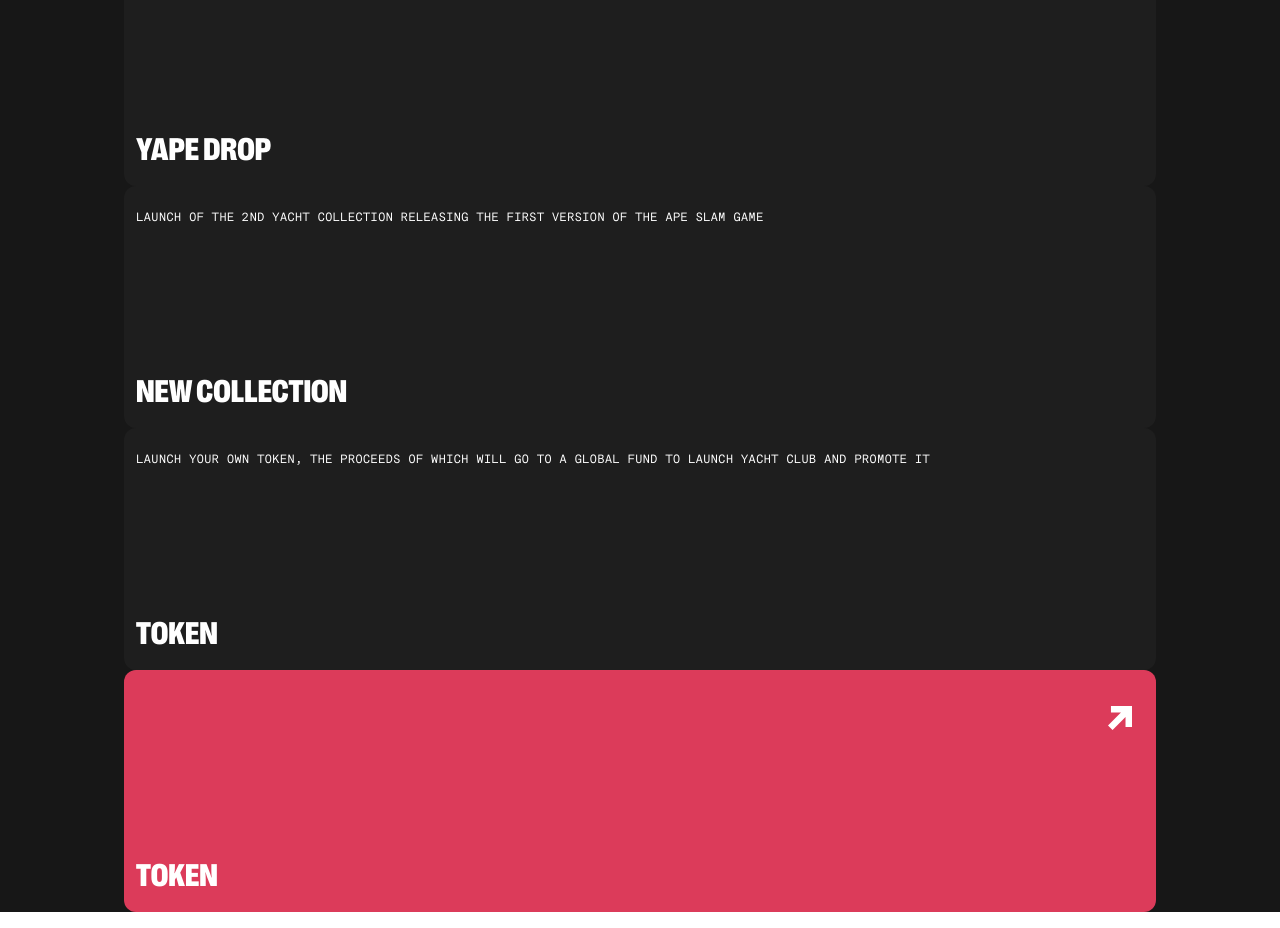
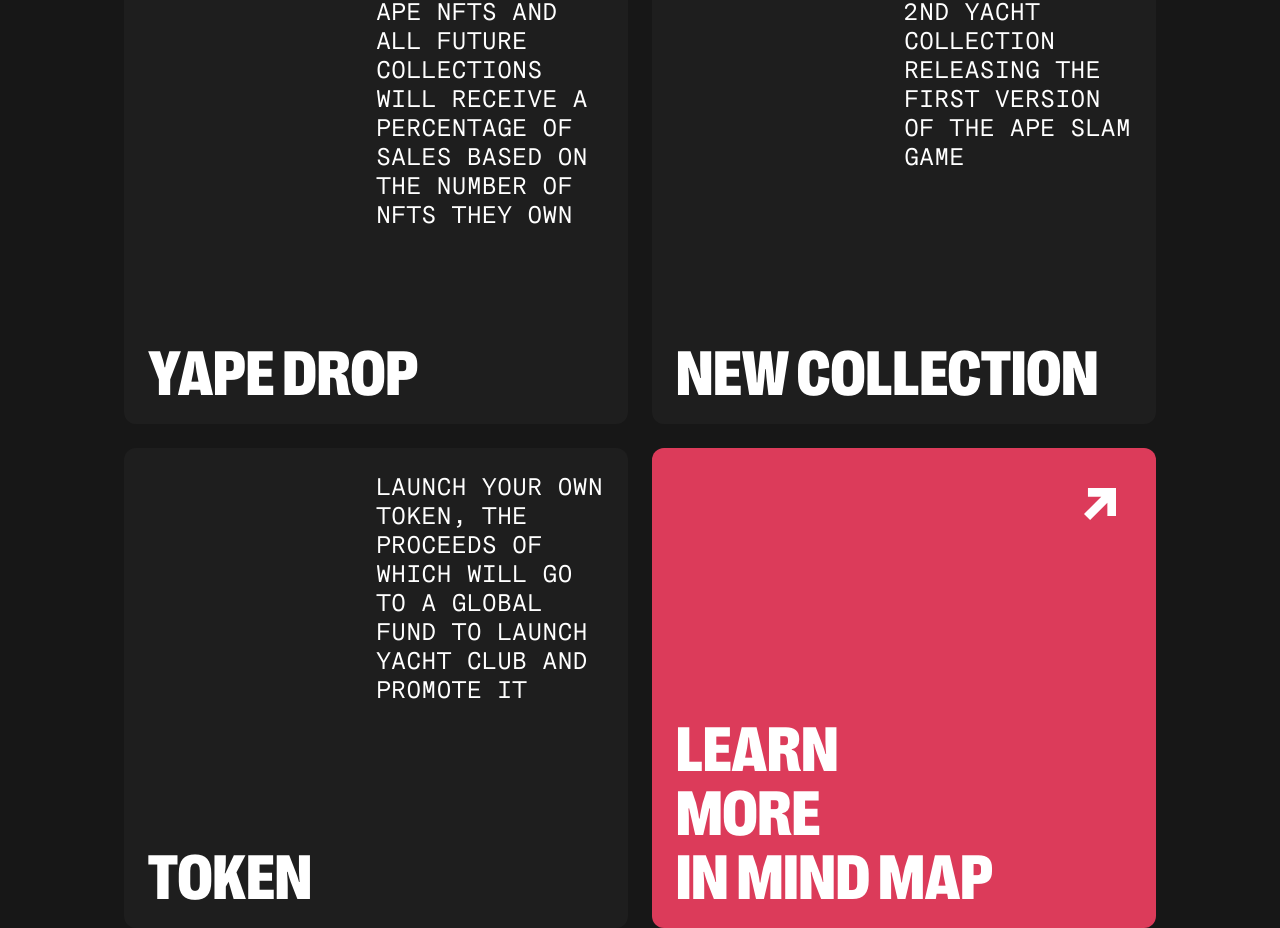
Before and after one commit to sili41995/soft-ryzen-test-task, a React (Vite) app: page / in a window 1280 px wide. Shown: the part 1414-2342 px from the top of the page. Built offline with nearby package versions, Linux system fonts and the light colour scheme.

Commit message:
uddate cards styles

```diff
--- a/src/components/CardsList/CardsList.styled.ts
+++ b/src/components/CardsList/CardsList.styled.ts
@@ -4,7 +4,9 @@ export const List = styled.ul`
   display: none;
 
   @media screen and (min-width: 768px) {
-    display: block;
+    display: grid;
+    grid-template-columns: repeat(2, 1fr);
+    gap: ${({ theme }) => theme.spacing(6)};
     margin-top: ${({ theme }) => theme.spacing(10)};
   }
 
--- a/src/components/MindMapSection/MindMapSection.styled.ts
+++ b/src/components/MindMapSection/MindMapSection.styled.ts
@@ -24,6 +24,19 @@ export const Card = styled.div`
   border-radius: 12px;
   padding: ${({ theme }) => `${theme.spacing(6)} ${theme.spacing(3)}`};
   color: ${({ theme }) => theme.colors.white};
+
+  @media screen and (min-width: 768px) {
+    padding: ${({ theme }) => theme.spacing(6)};
+  }
+
+  @media screen and (min-width: 1280px) {
+    min-height: 480px;
+
+    & > svg {
+      width: 64px;
+      height: 64px;
+    }
+  }
 `;
 
 export const CardTitle = styled.h3`
@@ -32,6 +45,10 @@ export const CardTitle = styled.h3`
   font-weight: 900;
   line-height: 1;
   text-transform: uppercase;
+
+  @media screen and (min-width: 1280px) {
+    font-size: 64px;
+  }
 `;
 
 export const CardText = styled.p`
@@ -41,6 +58,18 @@ export const CardText = styled.p`
   line-height: 1.17;
   text-align: left;
   text-transform: uppercase;
+
+  @media screen and (min-width: 768px) {
+    width: 128px;
+    margin-left: auto;
+  }
+
+  @media screen and (min-width: 1280px) {
+    width: 228px;
+    margin-left: auto;
+    font-size: 24px;
+    line-height: 1.21;
+  }
 `;
 
 export const Link = styled.a`
--- a/src/components/MindMapSection/MindMapSection.tsx
+++ b/src/components/MindMapSection/MindMapSection.tsx
@@ -41,7 +41,13 @@ const MindMapSection: FC = () => {
     >
       <Card>
         <Arrow />
-        <CardTitle>Token</CardTitle>
+        <CardTitle>
+          Learn
+          <br />
+          more
+          <br />
+          in mind map
+        </CardTitle>
       </Card>
     </Link>,
   ];
```
